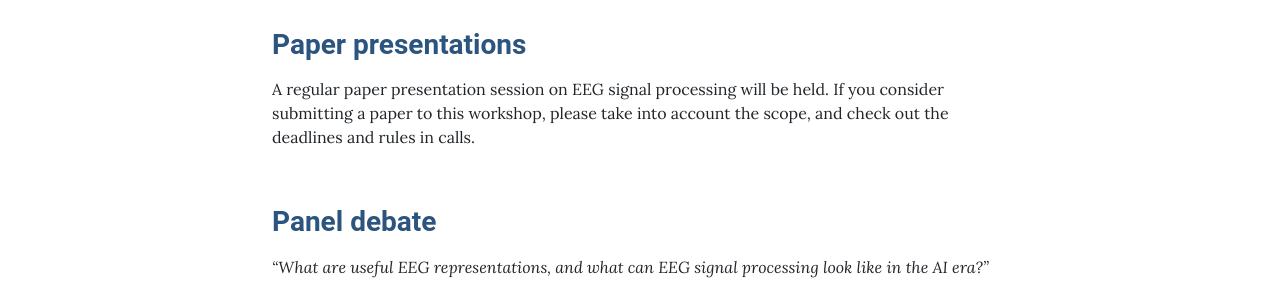
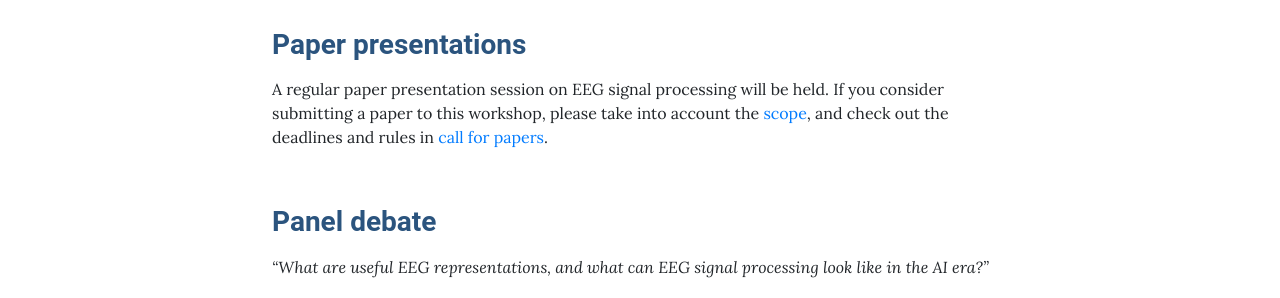
Before and after one commit to biomedepi/eegworkshop, a Jekyll site: the page built from pages/program.md, in a window 1280 px wide. Shown: the part 706-1004 px from the top of the page. Built offline with Jekyll 4.4.1, drawn with Linux system fonts in a browser that asks for light colours.

Commit message:
Update program.md

```diff
--- a/pages/program.md
+++ b/pages/program.md
@@ -24,7 +24,7 @@ Some leaders in the field of EEG processing will present their ongoing work in e
 
 ### **<span style="color:#2B547E">Paper presentations</span>**
 
-A regular paper presentation session on EEG signal processing will be held. If you consider submitting a paper to this workshop, please take into account the scope, and check out the deadlines and rules in calls.
+A regular paper presentation session on EEG signal processing will be held. If you consider submitting a paper to this workshop, please take into account the [scope]({{ '/scope/' | relative_url }}), and check out the deadlines and rules in [call for papers]({{ '/call/' | relative_url }}).
 
 
 
```
